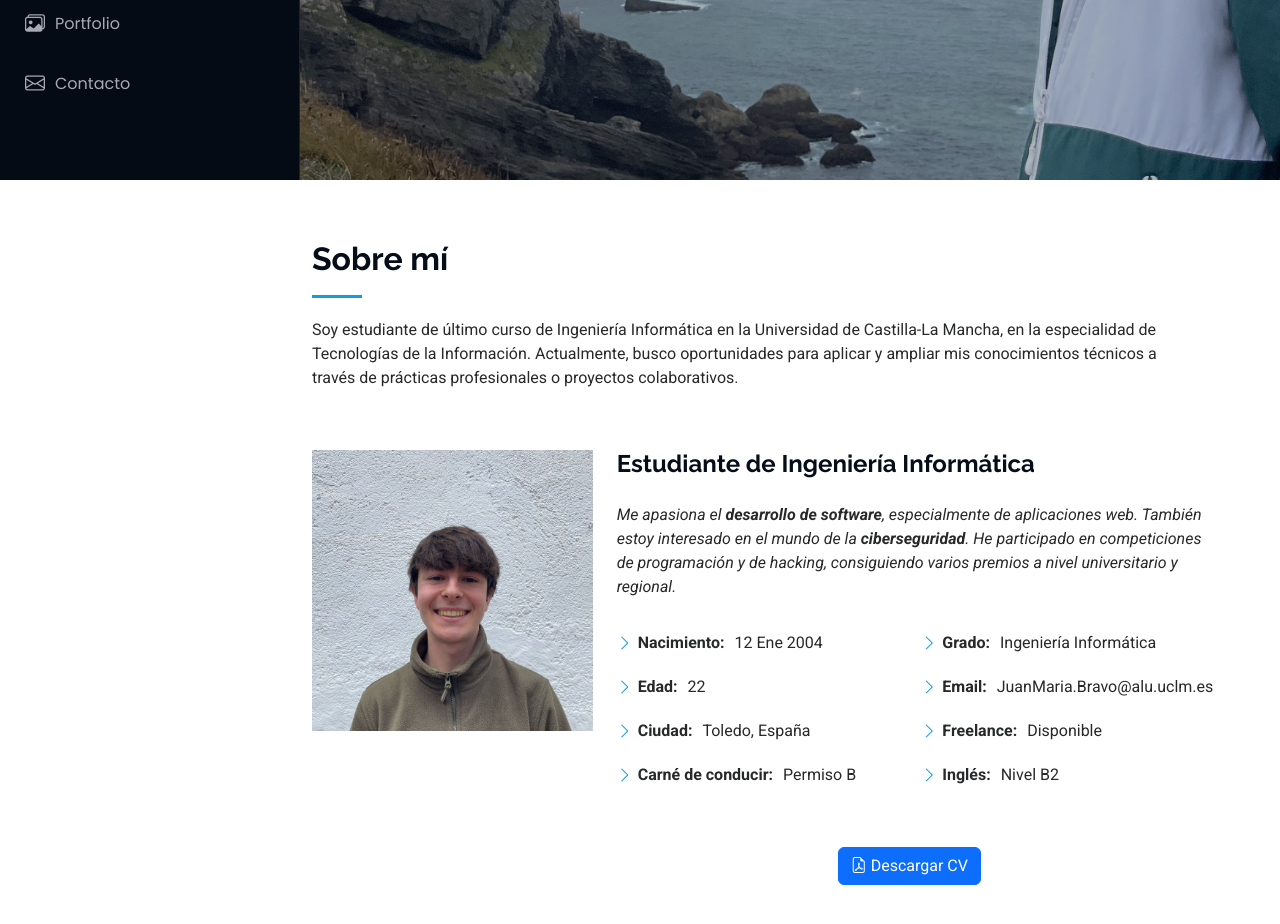
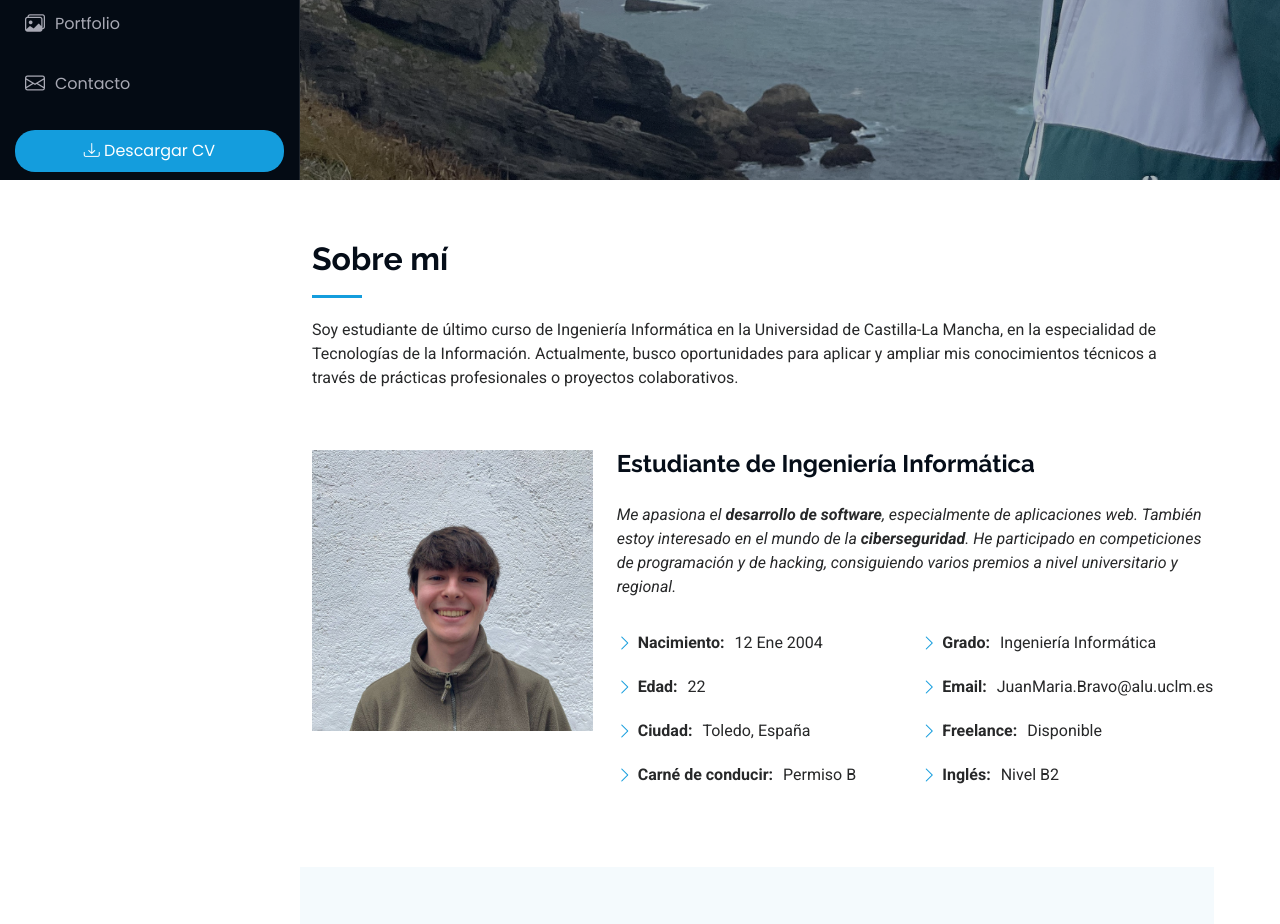
Before and after one commit to juanmariabravo/juanmariabravo.github.io, a plain HTML site: page index.html in a window 1280 px wide. Shown: the part 620-1544 px from the top of the page. Drawn offline with Linux system fonts and the light colour scheme; files whose address does not match are found by name.

Commit message:
Añadir botón para descargar el currículum vitae en la sección de contacto y en el resumen del portafolio

```diff
--- a/index.html
+++ b/index.html
@@ -101,6 +101,13 @@
           </ul>
         </li> -->
         <li><a href="#contact"><i class="bi bi-envelope navicon"></i> Contacto</a></li>
+        <li class="mt-3">
+          <a href="assets/cvs/JuanMariaBravo_CV.pdf" class="btn btn-sm"
+            style="background: var(--accent-color); color: white; padding: 8px 16px; border-radius: 20px; display: block; text-align: center;"
+            target="_blank" rel="noopener" aria-label="Descargar CV">
+            <i class="bi bi-download"></i> Descargar CV
+          </a>
+        </li>
       </ul>
     </nav>
 
@@ -167,12 +174,6 @@
                 </ul>
               </div>
             </div>
-            <p class="py-3 text-center">
-              <br>
-              <a href="assets/cvs/JuanMariaBravo_CV.pdf" class="btn btn-primary" target="_blank" rel="noopener" aria-label="Descargar currículum vitae de Juan María Bravo en formato PDF">
-                <i class="bi bi-file-earmark-pdf"></i> Descargar CV
-              </a>
-            </p>
           </div>
         </div>
 
@@ -388,6 +389,12 @@
     <h2>Resumen</h2>
     <p>Resumen de mi formación académica, experiencia y logros obtenidos en el ámbito universitario y en competiciones de
       programación.</p>
+    <p class="text-center mt-3">
+      <a href="assets/cvs/JuanMariaBravo_CV.pdf" class="btn btn-primary btn-lg" target="_blank" rel="noopener"
+        aria-label="Descargar currículum vitae de Juan María Bravo en formato PDF">
+        <i class="bi bi-file-earmark-pdf"></i> Descargar CV
+      </a>
+    </p>
     </div><!-- End Section Title -->
 
   <div class="container">
```
